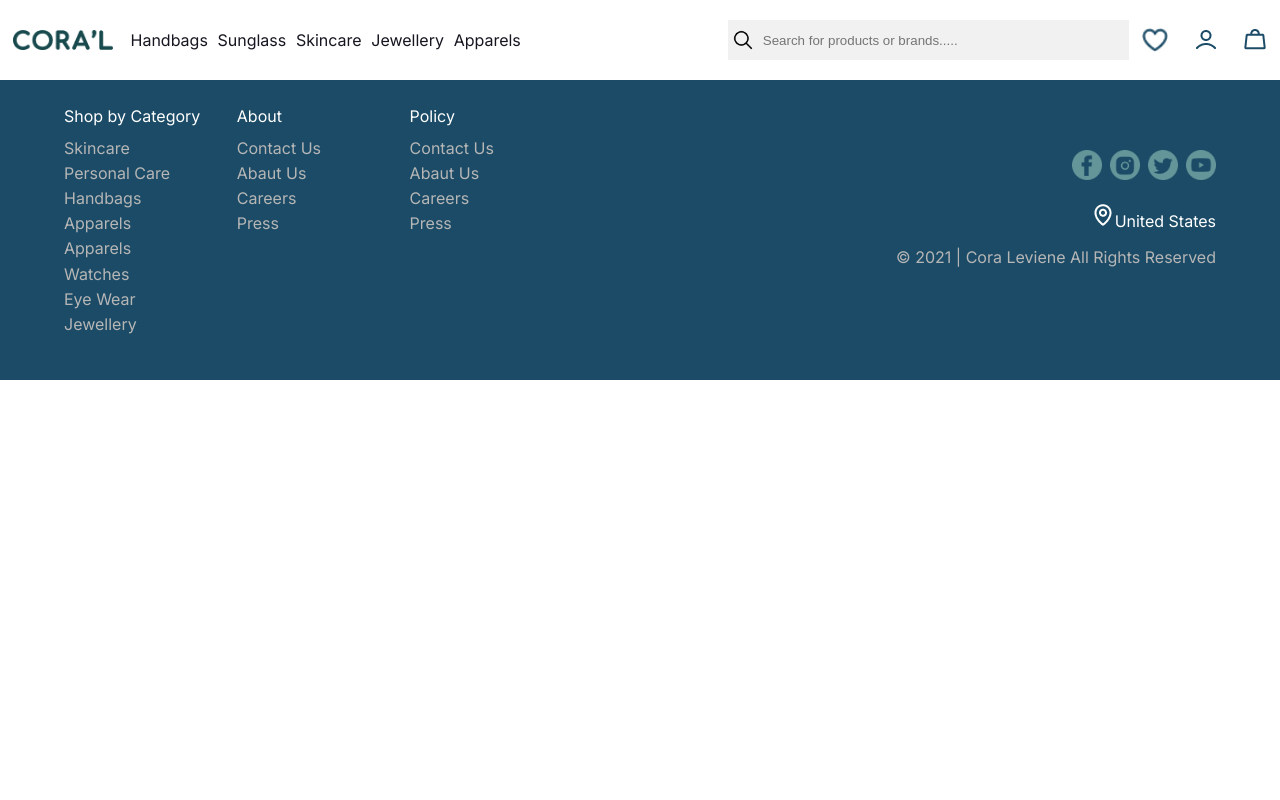
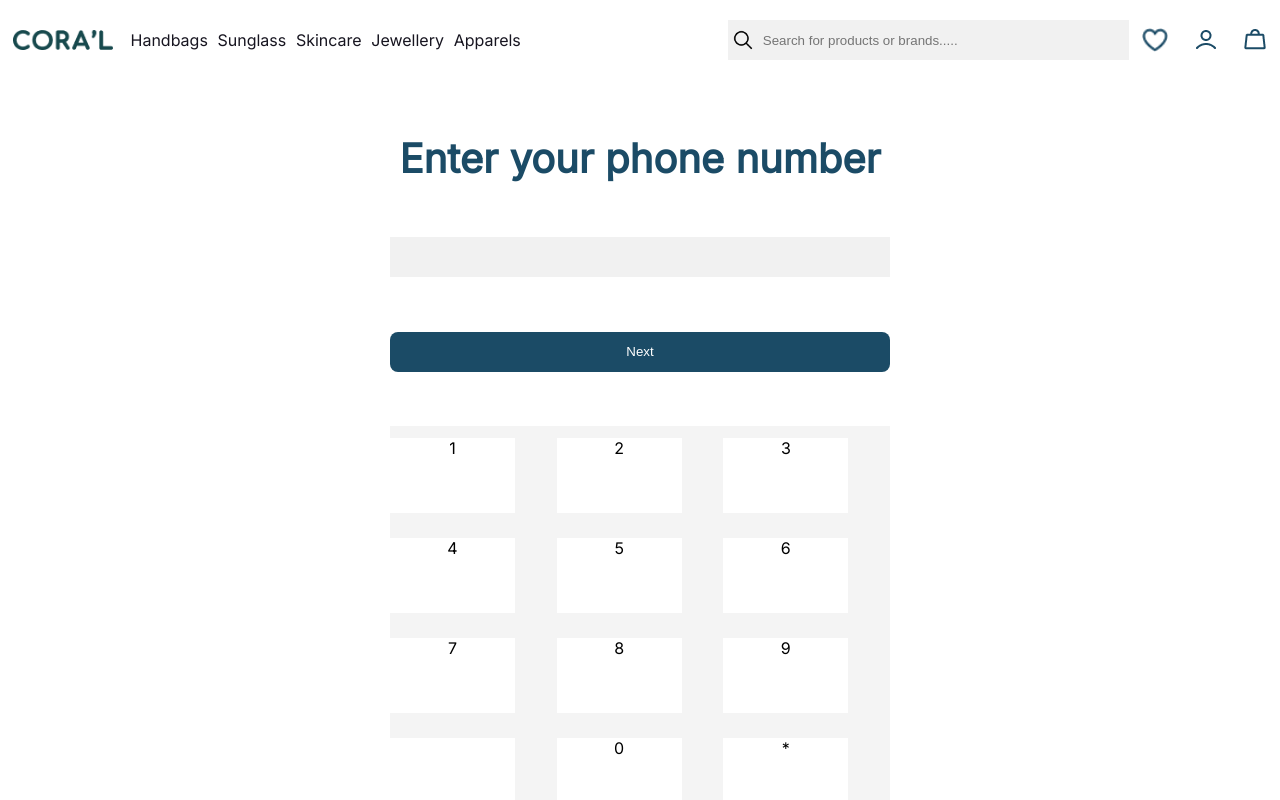
Before and after one commit to evertonnasac/compass-projeto-pwa-ecommerce, a React (Vite) app in the folder pwa-ecommerce/: page /register in a window 1280 px wide. Shown: the top 800 px of the page. Built offline with nearby package versions, Linux system fonts and the light colour scheme.

Commit message:
Criando a pagina de registro de usuario e o endpoint de login

```diff
--- a/pwa-ecommerce/src/App.tsx
+++ b/pwa-ecommerce/src/App.tsx
@@ -13,6 +13,8 @@ import { Contact } from "./pages/contact/Contact"
 import { BagMobile } from "./pages/bag-mobile/BagMobile"
 import { PaymentsMobile } from "./pages/payments/PaymentsMobile"
 import { Signup } from "./pages/auth/Signup"
+import { Register } from "./pages/auth/Register"
+import { NewUser } from "./pages/auth/NewUser"
 
 const StyleResponsive = styled.section`
 
@@ -51,15 +53,16 @@ function App() {
         <StyleResponsive>
             <header className="header_desktop"> <Header/> </header>
             <Routes>
-            <Route path="/" element = {<Signup/>}/>
+              <Route path="/" element = {<Signup/>}/>
               <Route path="/home" element = {<Home/>}/>
+              <Route path="/register" element = {<Register/>}/>
+              <Route path="/newuser" element = {<NewUser/>}/>
               <Route path="/category" element = {<SubCategory/>}/>
               <Route path="/product" element = {<ProductPage/>}/>
               <Route path="/cart" element = {<Cart/>}/>
               <Route path="/contact" element = {<Contact/>}/>
               <Route path="/mybag" element = {<BagMobile/>}/>
               <Route path="/payment" element = {<PaymentsMobile/>}/>
-
             </Routes>
 
             <footer className="footer_desktop">
--- a/pwa-ecommerce/src/components/inputs/Text.tsx
+++ b/pwa-ecommerce/src/components/inputs/Text.tsx
@@ -1,5 +1,6 @@
 import styled from "styled-components"
 import typography from "../../UI/typography"
+
 
 interface IInput {
     text? : string
@@ -7,7 +8,7 @@ interface IInput {
 
 const ContainerInput = styled.div<IInput>`
     width: 100% ;
-    height: ${props => props.text ? "80" : "40px"} ;
+    height: ${props => props.text ? "80px" : "40px"} ;
 
     input{
         background-color: #F1F1F1;
--- /dev/null
+++ b/pwa-ecommerce/src/hooks/user/createUser.ts
@@ -0,0 +1,25 @@
+import api from "../../api/api";
+
+interface IUser{
+    name : string,
+    phone : string,
+    email: string,
+    password : string,
+    comfirmPassword : string
+}
+
+export const createUser =  async (user : IUser) => {
+    if (user.password != user.comfirmPassword){
+        console.log("Password no matches")
+        return
+    }
+
+    let result = await api.post("/user", {...user})
+    console.log(result.data)
+    saveSessionUser(result.data)
+
+}
+
+const saveSessionUser = (id : string) => {
+    localStorage.setItem("user", id)
+}
--- /dev/null
+++ b/pwa-ecommerce/src/pages/auth/NewUser.tsx
@@ -0,0 +1,103 @@
+import { useEffect } from "react";
+import { useReducer, useState } from "react";
+import { useLocation } from "react-router-dom";
+import styled from "styled-components";
+import { InputText } from "../../components/inputs/Text";
+import { ContainerBack } from "../../components/mobile/HeaderBack";
+import { Button } from "../../components/buttons/Button";
+import { createUser } from "../../hooks/user/createUser";
+
+
+const StyleContainer = styled.section`
+    width: 95% ;
+    max-width: 500px ;
+    height: 100vh ;
+    margin: 0 auto ;
+    display: flex ;
+    flex-direction: column ;
+    justify-content: space-between ;
+    align-items: center ;
+
+    .btn_new_user{
+        margin-bottom: 20px ;
+    }
+
+
+`
+const ContainerForm = styled.div`
+    width: 80%;
+    height: 70% ;
+`
+
+export const NewUser = () => {
+
+    const {search} = useLocation()
+    const [user, setUser] = useState({name: "", phone : "", email: "", password : "", comfirmPassword : ""})
+
+    useEffect(() => {
+
+        const searchParams = new URLSearchParams(search)
+        if(searchParams.get("phone")){
+            let phoneUser = searchParams.get("phone") || ""
+            setUser({...user, phone : phoneUser})
+
+        }
+
+    },[search])
+
+    const handleUser = (e : React.ChangeEvent<HTMLInputElement>) => {
+        setUser({...user, [e.target.name] : e.target.value})
+    }
+
+    return(
+        <StyleContainer>
+            <ContainerBack title="New User"/>
+            <ContainerForm>
+            <InputText
+                name="phone"
+                placeholder="Enter Phone"
+                text="Full Name"
+                type="text"
+                value={user.phone}
+                handleOnChange = {handleUser}
+            />
+              <InputText
+                name="name"
+                placeholder="Enter Name"
+                text="Full Name"
+                type="text"
+                value={user.name}
+                handleOnChange = {handleUser}
+            />
+              <InputText
+                name="email"
+                placeholder="Enter Email"
+                text="Email"
+                type="text"
+                value={user.email}
+                handleOnChange = {handleUser}
+
+            />
+             <InputText
+                name="password"
+                placeholder="Enter Password"
+                text="Password"
+                type="password"
+                value={user.password}
+                handleOnChange = {handleUser}
+
+            />
+            <InputText
+                name="comfirmPassword"
+                placeholder="Comfirm Password"
+                text="Comfirm Password"
+                type="password"
+                value={user.comfirmPassword}
+                handleOnChange = {handleUser}
+            />
+            </ContainerForm>
+            <Button onclick={() => createUser(user) } type="primary" height="40px" width="80%" className="btn_new_user" >Go!</Button>
+        </StyleContainer>
+
+    )
+}
--- /dev/null
+++ b/pwa-ecommerce/src/pages/auth/Register.tsx
@@ -0,0 +1,108 @@
+import { colours } from "../../UI/colours";
+import styled from "styled-components";
+import { InputText } from "../../components/inputs/Text";
+import { useState } from "react";
+import { Button } from "../../components/buttons/Button";
+import { useNavigate } from "react-router-dom";
+
+const StyleContainer = styled.section`
+    width: 95% ;
+    height: 100vh ;
+    margin: 0 auto ;
+    display: flex ;
+    flex-direction: column ;
+    justify-content : space-evenly;
+    align-items: center ;
+
+    & > div {
+        max-width: 500px ;
+    }
+
+    input{
+        font-size: 24px ;
+
+    }
+
+    p{
+        margin: 0 ;
+    }
+
+    .title_login{
+        font-size: 40px ;
+        color: ${colours.primary} ;
+        font-weight: 600 ;
+    }
+
+    .btn_login{
+        margin: 0 auto ;
+        max-width: 500px ;
+    }
+
+`
+
+
+const GradeNumbers = styled.div`
+    display: grid ;
+    grid-template-columns: repeat(3, 1fr) ;
+    grid-template-rows: repeat(4, 1fr) ;
+    align-items: center ;
+    justify-content: center ;
+    width: 100%;
+    height: 50% ;
+    background-color: #F4F4F4 ;
+
+    max-width: 500px ;
+
+    div{
+        background-color: #fff ;
+        width: 75% ;
+        height: 75% ;
+        text-align: center ;
+        cursor: pointer;
+    }
+
+`
+
+export const Register = () => {
+
+    const [number, setNumber] = useState("")
+    const nav = useNavigate()
+
+    const handleNumber = (e: React.ChangeEvent<HTMLInputElement>) => {
+
+        setNumber(e.target.value)
+    }
+
+    const handleNumberByClick = (e : String) => {
+        setNumber(number => number + e)
+
+    }
+
+    return (
+        <StyleContainer>
+            <p className="title_login">Enter your phone number</p>
+            <InputText
+                name="number"
+                placeholder=""
+                type="number"
+                value={number}
+                handleOnChange={handleNumber}
+            />
+            <Button type="primary" onclick={() => nav(`/newuser?phone=${number}`)} className="btn_login" height="40px" width="95%">Next</Button>
+            <GradeNumbers>
+                <div onClick={() => handleNumberByClick("1")}>1</div>
+                <div onClick={() => handleNumberByClick("2")}>2</div>
+                <div onClick={() => handleNumberByClick("3")}>3</div>
+                <div onClick={() => handleNumberByClick("4")}>4</div>
+                <div onClick={() => handleNumberByClick("5")}>5</div>
+                <div onClick={() => handleNumberByClick("6")}>6</div>
+                <div onClick={() => handleNumberByClick("7")}>7</div>
+                <div onClick={() => handleNumberByClick("8")}>8</div>
+                <div onClick={() => handleNumberByClick("9")}>9</div>
+                <div></div>
+                <div onClick={() => handleNumberByClick("0")}>0</div>
+                <div onClick={() => setNumber(number => number.slice(0, -1))}> *</div>
+            </GradeNumbers>
+        </StyleContainer>
+    )
+}
--- a/pwa-ecommerce/src/pages/cart/CartDesktop.tsx
+++ b/pwa-ecommerce/src/pages/cart/CartDesktop.tsx
@@ -106,7 +106,7 @@ const SumaryContainer = styled.section`
 const itensBreadcrumbs : ItemsBreacrumbs[] = [
     {
         item: "Home",
-        link: "/"
+        link: "/home"
     },
     {
         item: "My Cart",
--- a/pwa-ecommerce/src/pages/contact/ContactDesktop.tsx
+++ b/pwa-ecommerce/src/pages/contact/ContactDesktop.tsx
@@ -48,7 +48,7 @@ const SumaryContainer = styled.section`
 const itensBreadcrumbs : ItemsBreacrumbs[] = [
     {
         item: "Home",
-        link: "/"
+        link: "/home"
     },
     {
         item: "Checkout",
--- a/pwa-ecommerce/src/pages/product-page/ProductPage.tsx
+++ b/pwa-ecommerce/src/pages/product-page/ProductPage.tsx
@@ -149,7 +149,7 @@ const itemNav : ItemPropNav[] = [
 const itensBreadcrumbs : ItemProp[] = [
     {
         item: "Home",
-        link: "/"
+        link: "/home"
     },
     {
         item: "",
--- a/pwa-ecommerce/src/pages/subcategory/SubCategory.tsx
+++ b/pwa-ecommerce/src/pages/subcategory/SubCategory.tsx
@@ -90,7 +90,7 @@ export const SubCategory = () => {
     const itensBreadcrumbs : ItemProp[] = [
         {
             item: "Home",
-            link: "/"
+            link: "/home"
         },
         {
             item: "",
```
Also changed, not shown: pwa-ecommerce/src/hooks/user/login.ts (added), 2 other files (tests, documents, lock files or other folders).
